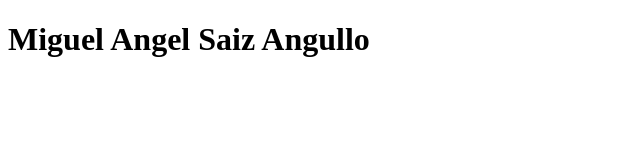
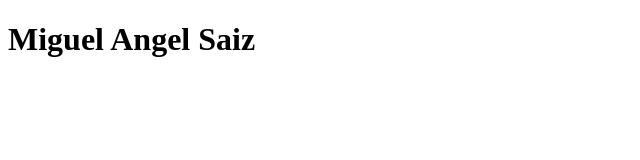
Before and after one commit to Miguel-Angel-Saiz-FpLlefia/Examen_MiguelAngelSaizAngullo_JavaScript, a plain HTML site: page index.html in a window 1280 px wide. Shown: the whole page, without its empty margins (0-640 px from the left). Drawn offline with Linux system fonts and the light colour scheme.

Commit message:
Preparacion de vercel para el examen de JS

```diff
--- a/index.html
+++ b/index.html
@@ -6,6 +6,6 @@
     <title>Document</title>
 </head>
 <body>
-    <h1>Miguel Angel Saiz Angullo</h1>
+    <h1>Miguel Angel Saiz</h1>
 </body>
 </html>
```
